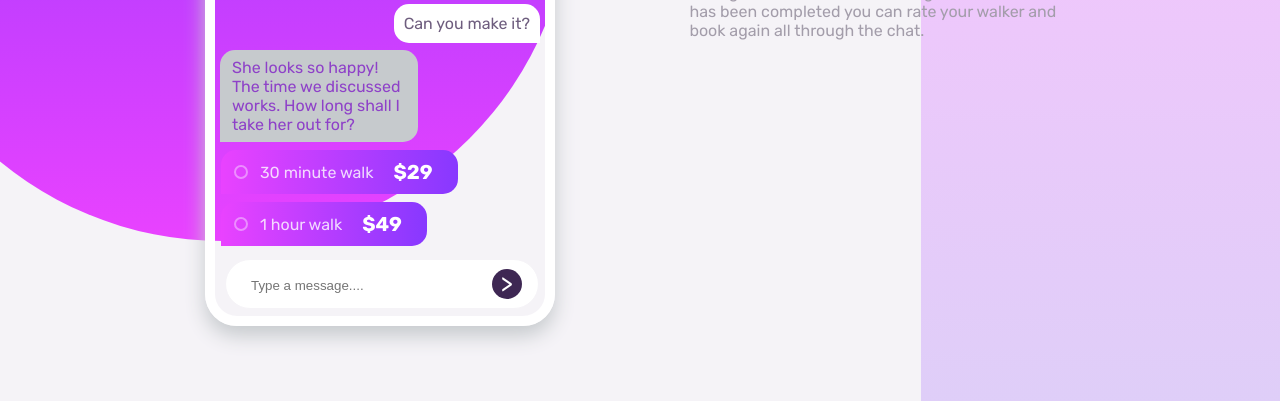
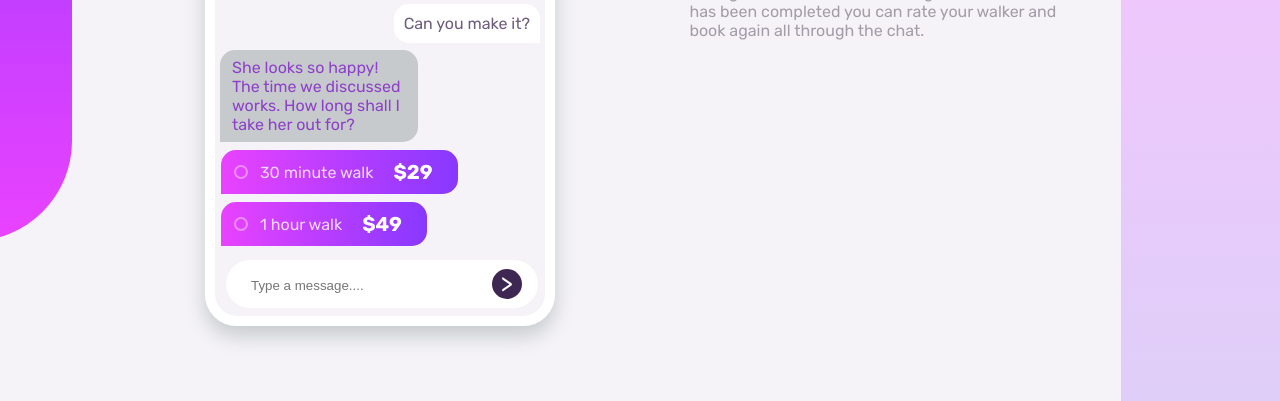
Before and after one commit to Pharm-ack/chatApp, a plain HTML site: page index.html in a window 1280 px wide. Shown: the part 399-800 px from the top of the page. Drawn offline with Linux system fonts and the light colour scheme.

Commit message:
Update style.css

```diff
--- a/style.css
+++ b/style.css
@@ -11,7 +11,7 @@ body {
 .bg {
   background: linear-gradient( to bottom, hsl(264, 100%, 61%), hsl(293, 100%, 63%) );
   height: 80vh;
-  width: 700px;
+  width: 200px;
   position: absolute;
   top: 0;
   left: -10%;
@@ -22,7 +22,7 @@ body {
 .bg2 {
   background: linear-gradient(to top, hsl(264, 75%, 89%), hsl(293, 94%, 88%));
   height: 80vh;
-  width: 500px;
+  width: 300px;
   position: absolute;
   bottom: 0;
   right: -11%;
```
